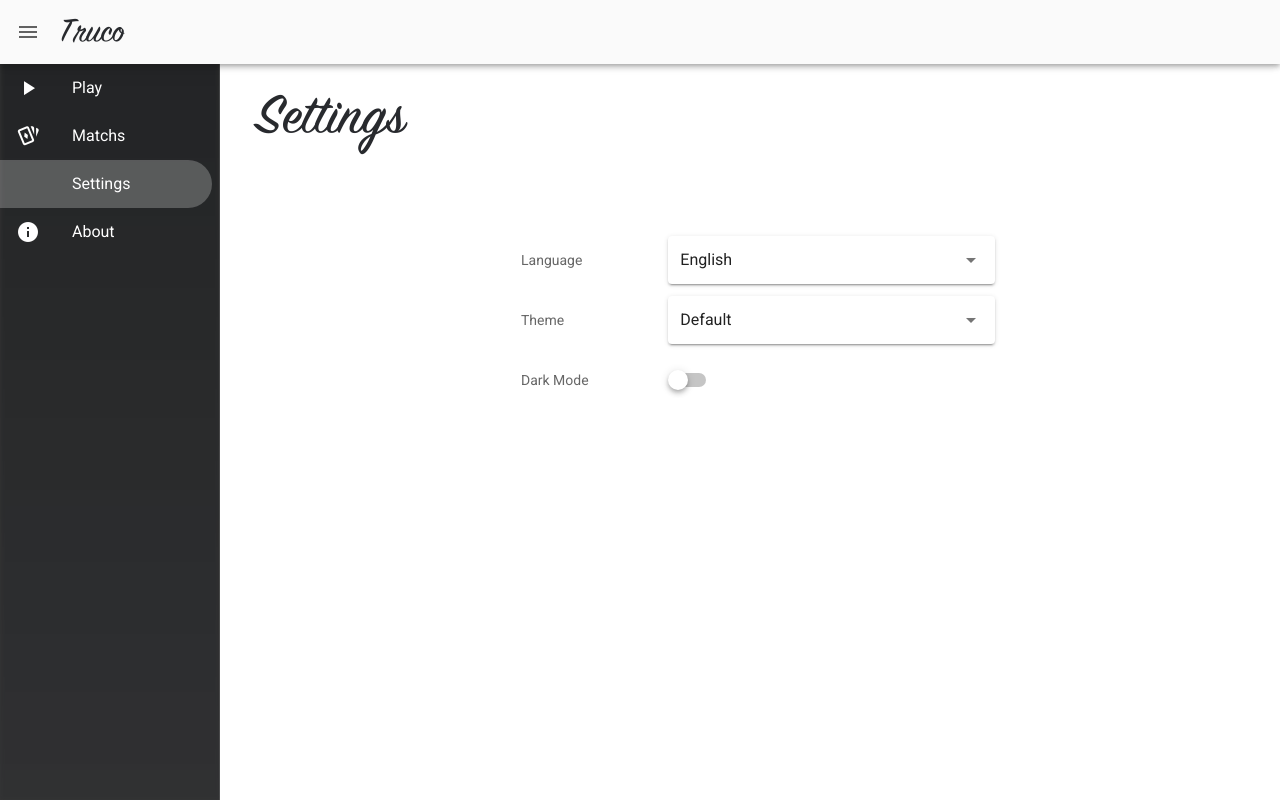
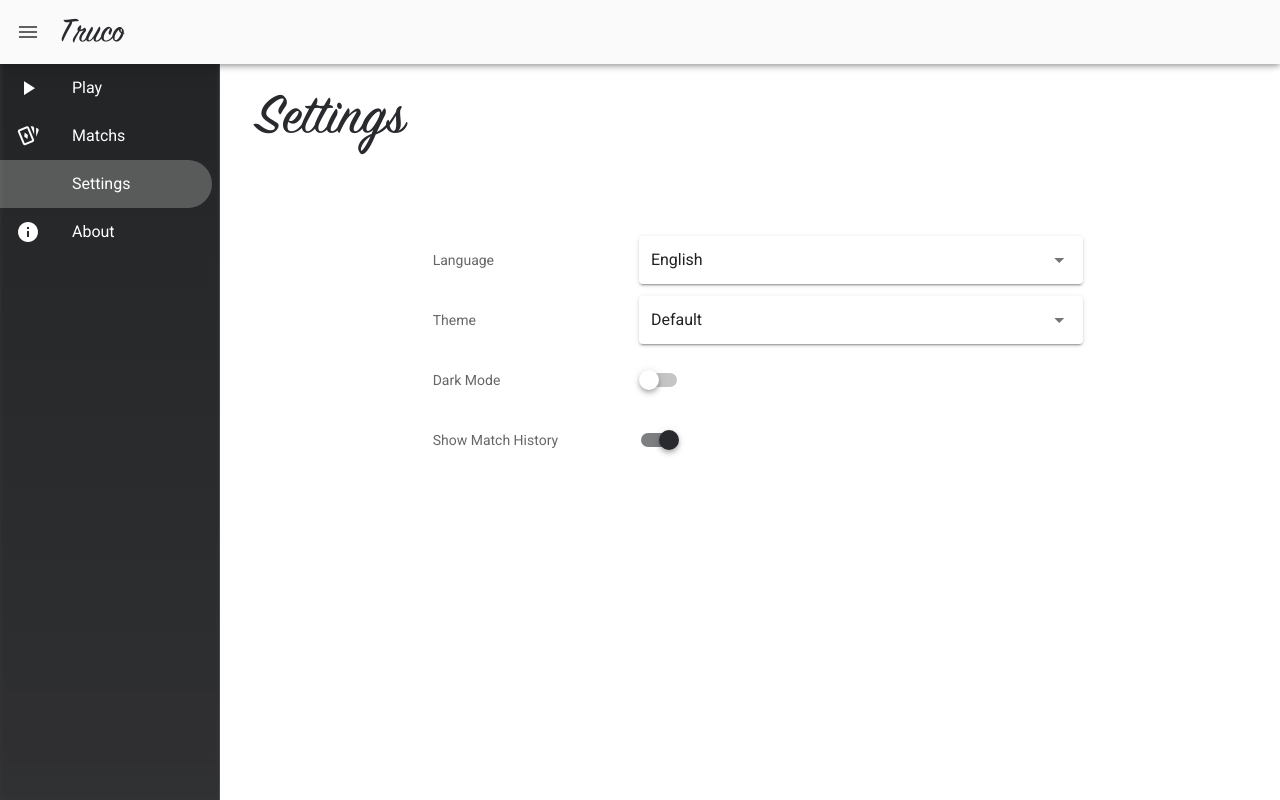
Before and after one commit to NickMBR/Truco, a Vue app: page /settings in a window 1280 px wide. Built offline with nearby package versions, Linux system fonts and the light colour scheme.

Commit message:
Added option to show match history

```diff
--- a/client/src/plugins/locale/languages/en.js
+++ b/client/src/plugins/locale/languages/en.js
@@ -47,7 +47,8 @@ export default {
 	forms: {
 		language: 'Language',
 		theme: 'Theme',
-		darkMode: 'Dark Mode'
+		darkMode: 'Dark Mode',
+		showMatchHistory: 'Show Match History'
 	},
 	time: {
 		day: 'Day',
--- a/client/src/plugins/locale/languages/pt_BR.js
+++ b/client/src/plugins/locale/languages/pt_BR.js
@@ -47,7 +47,8 @@ export default {
 	forms: {
 		language: 'Idioma',
 		theme: 'Tema',
-		darkMode: 'Modo Escuro'
+		darkMode: 'Modo Escuro',
+		showMatchHistory: 'Mostrar Histórico da Partida'
 	},
 	time: {
 		day: 'Dia',
--- a/client/src/views/navigation/Settings.vue
+++ b/client/src/views/navigation/Settings.vue
@@ -9,7 +9,7 @@
 
 			<v-col cols="12" sm="12" class="mt-12">
 				<v-row no-gutters align="center" justify="center">
-					<v-col cols="12" sm="12" md="6" :class="$vuetify.breakpoint.mdAndUp ? 'pa-5' : 'pa-2'">
+					<v-col cols="12" sm="12" md="8" :class="$vuetify.breakpoint.mdAndUp ? 'pa-5' : 'pa-2'">
 						<v-row no-gutters>
 							<v-col cols="4">
 								<v-subheader>{{ $t('forms.language') }}</v-subheader>
@@ -36,7 +36,14 @@
 								<v-subheader>{{ $t('forms.darkMode') }}</v-subheader>
 							</v-col>
 							<v-col cols="8">
-								<v-switch class="pt-2" color="primary" v-model="darkMode"></v-switch>
+								<v-switch hide-details class="pt-2" color="primary" v-model="darkMode"></v-switch>
+							</v-col>
+
+							<v-col cols="4" class="mt-3">
+								<v-subheader>{{ $t('forms.showMatchHistory') }}</v-subheader>
+							</v-col>
+							<v-col cols="8">
+								<v-switch hide-details class="pt-2" color="primary" v-model="showMatchHistory"></v-switch>
 							</v-col>
 						</v-row>
 					</v-col>
@@ -82,7 +89,8 @@ export default {
 					value: 'themes.orchid'
 				}
 			],
-			darkMode: false
+			darkMode: false,
+			showMatchHistory: true
 		}
 	},
 	mounted() {
```
